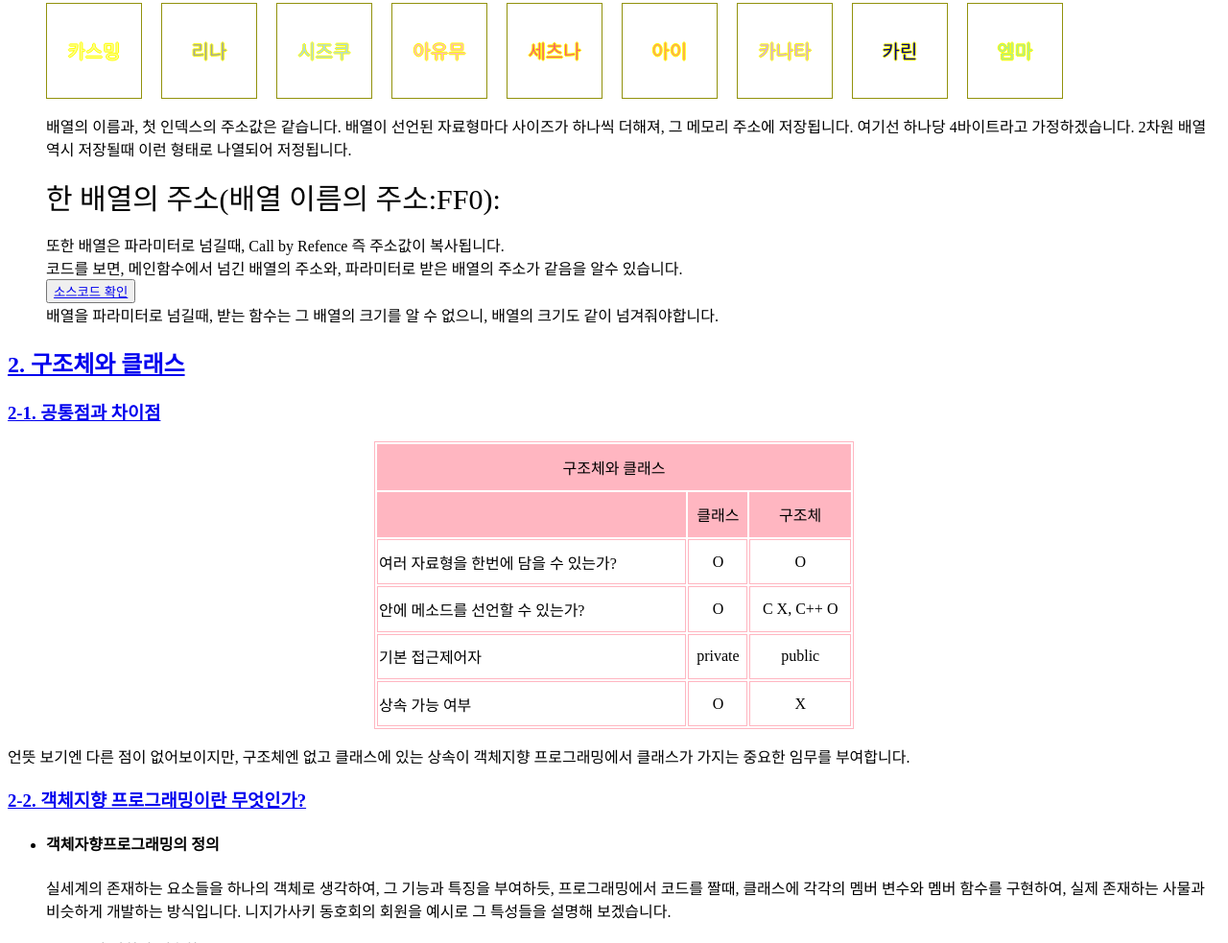
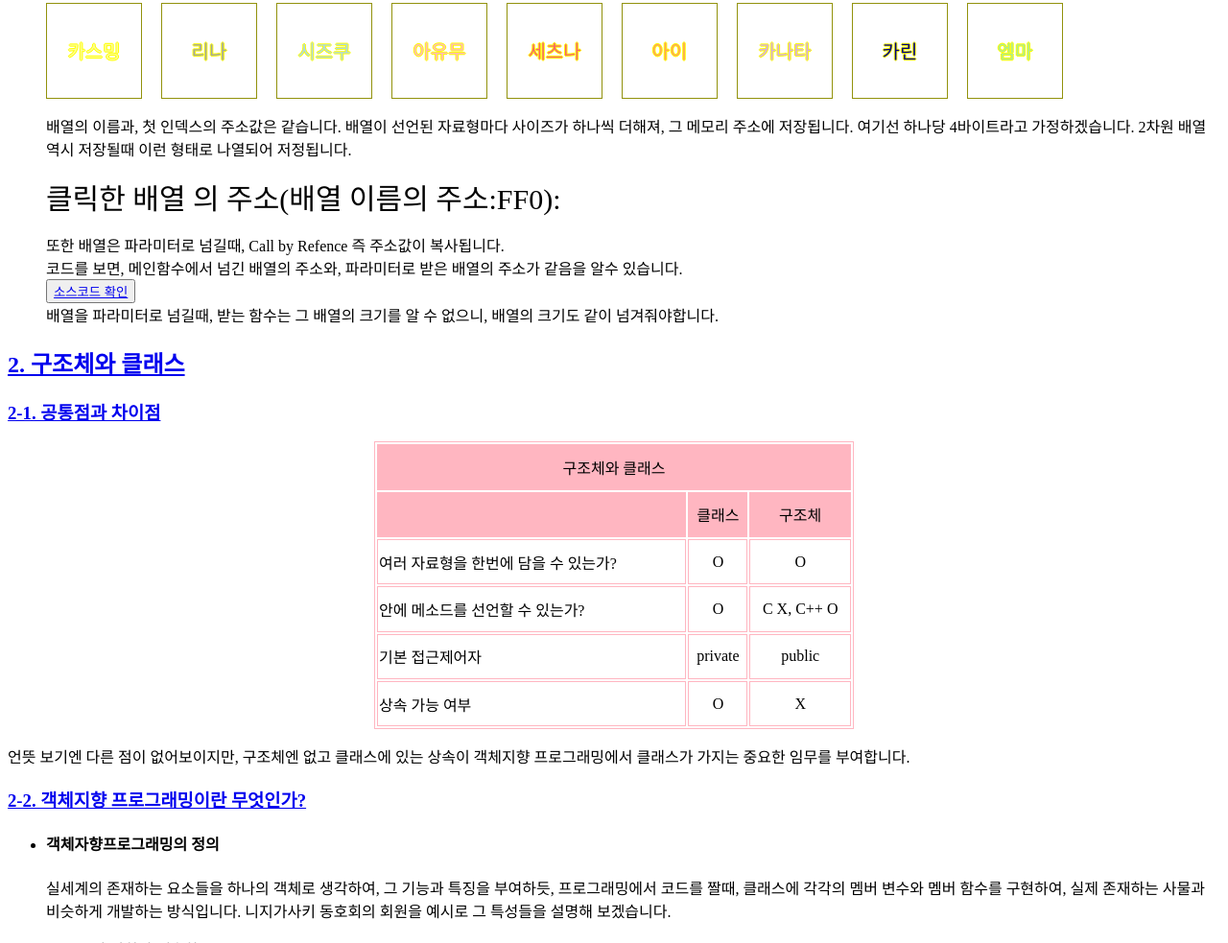
Before and after one commit to kurosawaruby0117/20181031--2-, a plain HTML site: page index.html in a window 1280 px wide. Shown: the part 1763-2746 px from the top of the page at 96% size. Drawn offline with Linux system fonts and the light colour scheme.

Commit message:
Update index.html

```diff
--- a/index.html
+++ b/index.html
@@ -138,7 +138,7 @@
                         배열의 이름과, 첫 인덱스의 주소값은 같습니다. 배열이 선언된 자료형마다 사이즈가 하나씩 더해져, 그 메모리 주소에
                         저장됩니다. 여기선 하나당 4바이트라고 가정하겠습니다. 2차원 배열 역시 저장될때 이런 형태로 나열되어 저정됩니다.
                     </p>
-                    <div style="font-size: 30px;">한 배열의 주소(배열 이름의 주소:FF0):<span id="showingArrayAddress"></span></div>
+                    <div style="font-size: 30px;">클릭한 배열 의 주소(배열 이름의 주소:FF0):<span id="showingArrayAddress"></span></div>
                     <p>
                         또한 배열은 파라미터로 넘길때, Call by Refence 즉 주소값이 복사됩니다.<br> 코드를 보면, 메인함수에서 넘긴 배열의 주소와, 파라미터로 받은 배열의 주소가 같음을 알수 있습니다.<br>
                         <button><a href="https://repl.it/@GoldenRuby/ThoroughOrderlyLocations#main.cpp" target="_blank">소스코드 확인</a></button><br>
```
